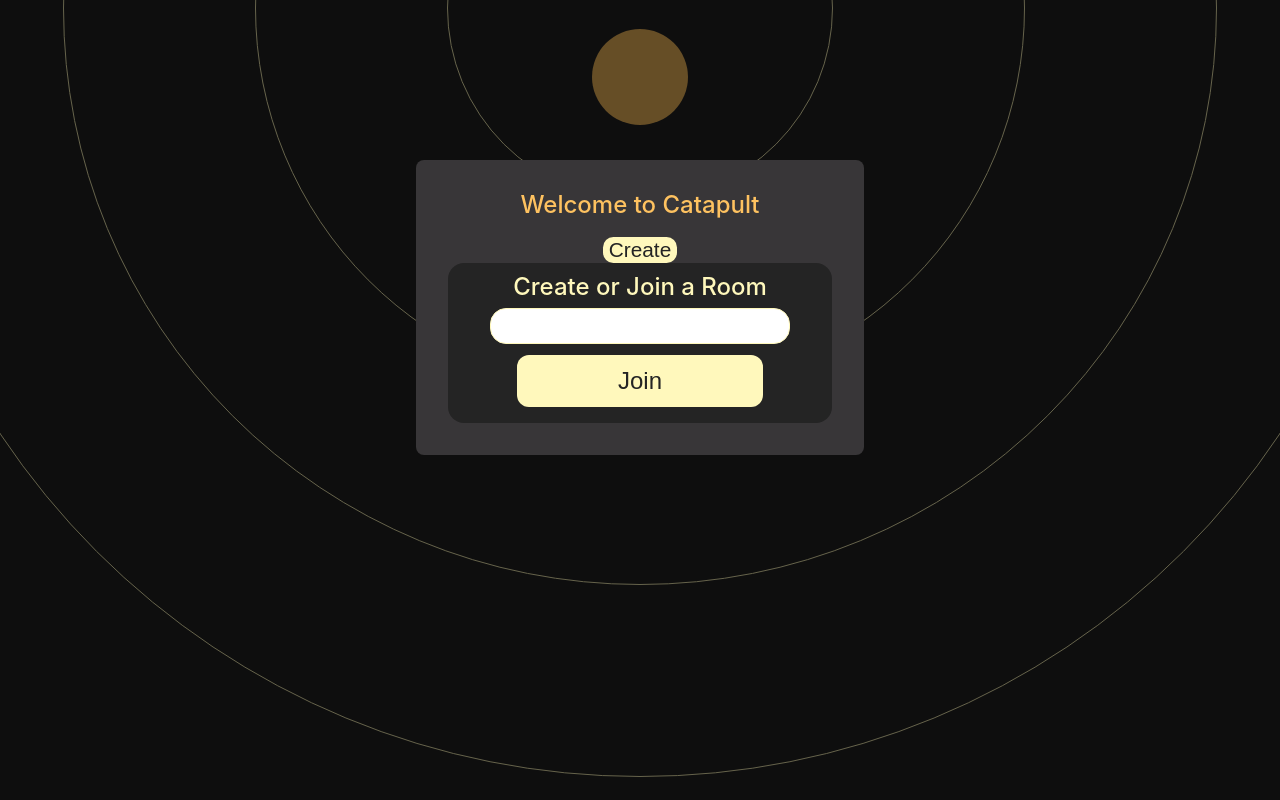
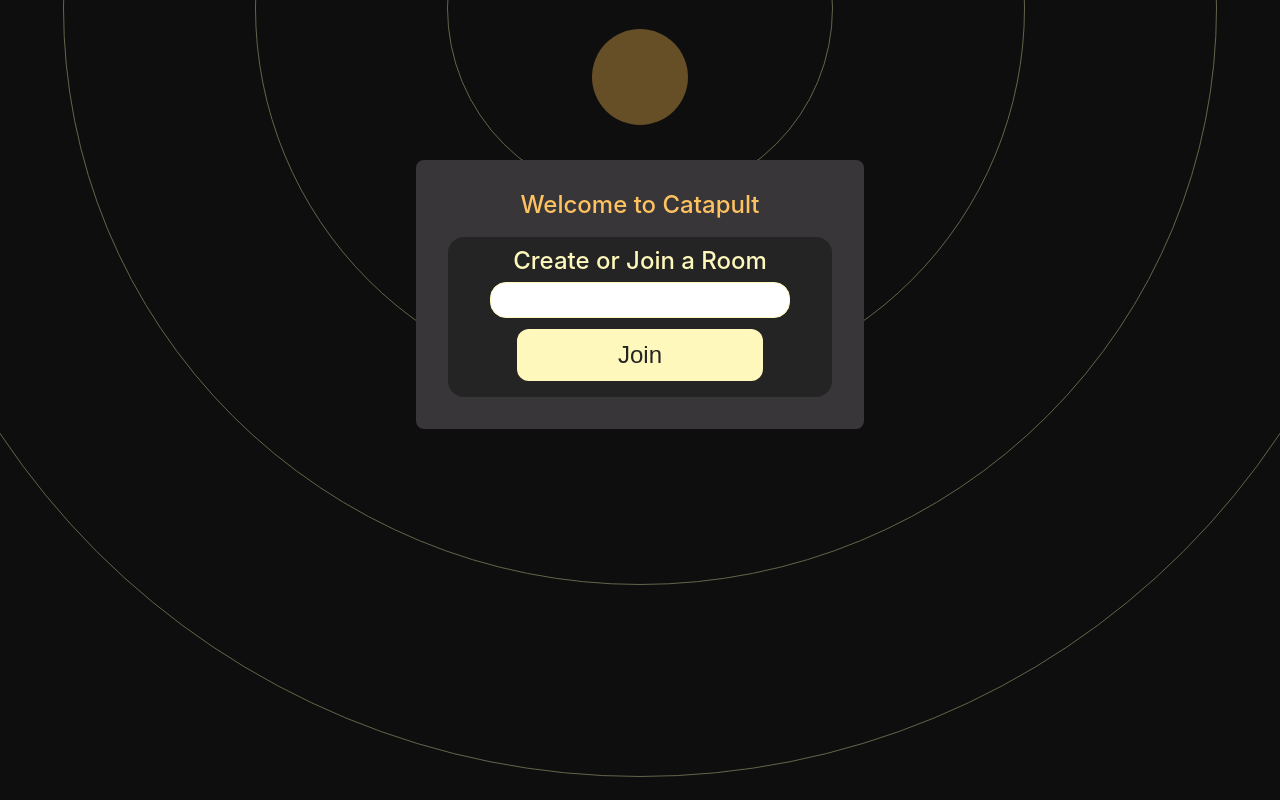
Before and after one commit to OrionInnovationTRTech/catapultTransfer, a website built with Vite: page index.html in a window 1280 px wide. Built offline with nearby package versions, Linux system fonts and the light colour scheme; some packages are replaced by stand-ins of ours; no server answers.

Commit message:
Update index.html

```diff
--- a/index.html
+++ b/index.html
@@ -14,10 +14,6 @@
       <div class="joinRoom showRoom">
         <div class="wrapper">
           <h2>Welcome to Catapult</h2>
-
-                <!-- TODO: DELETE -->
-                <button class="create">Create</button>
-
           <div class="content">
             <div class="container">
               <form>
```
